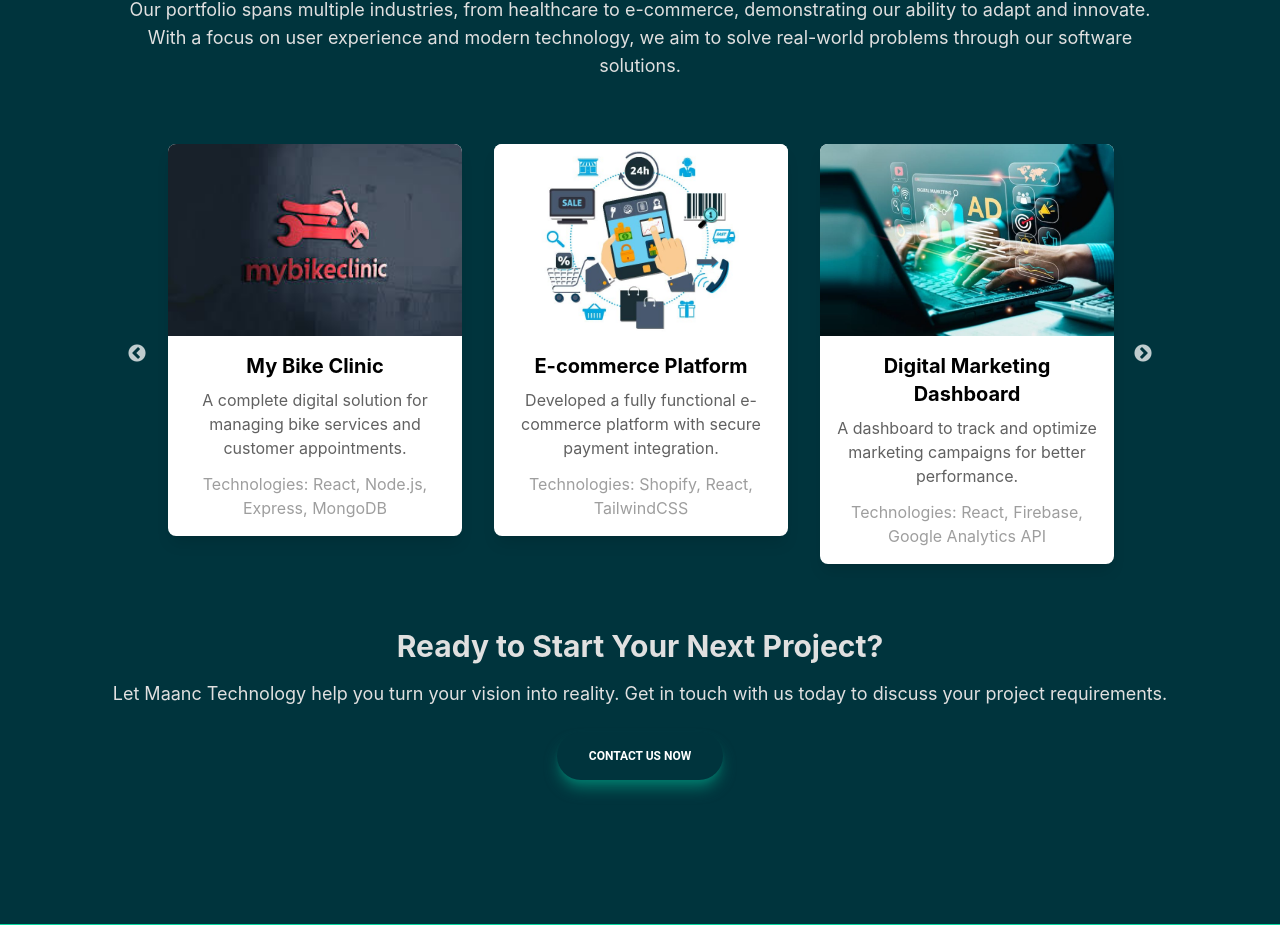
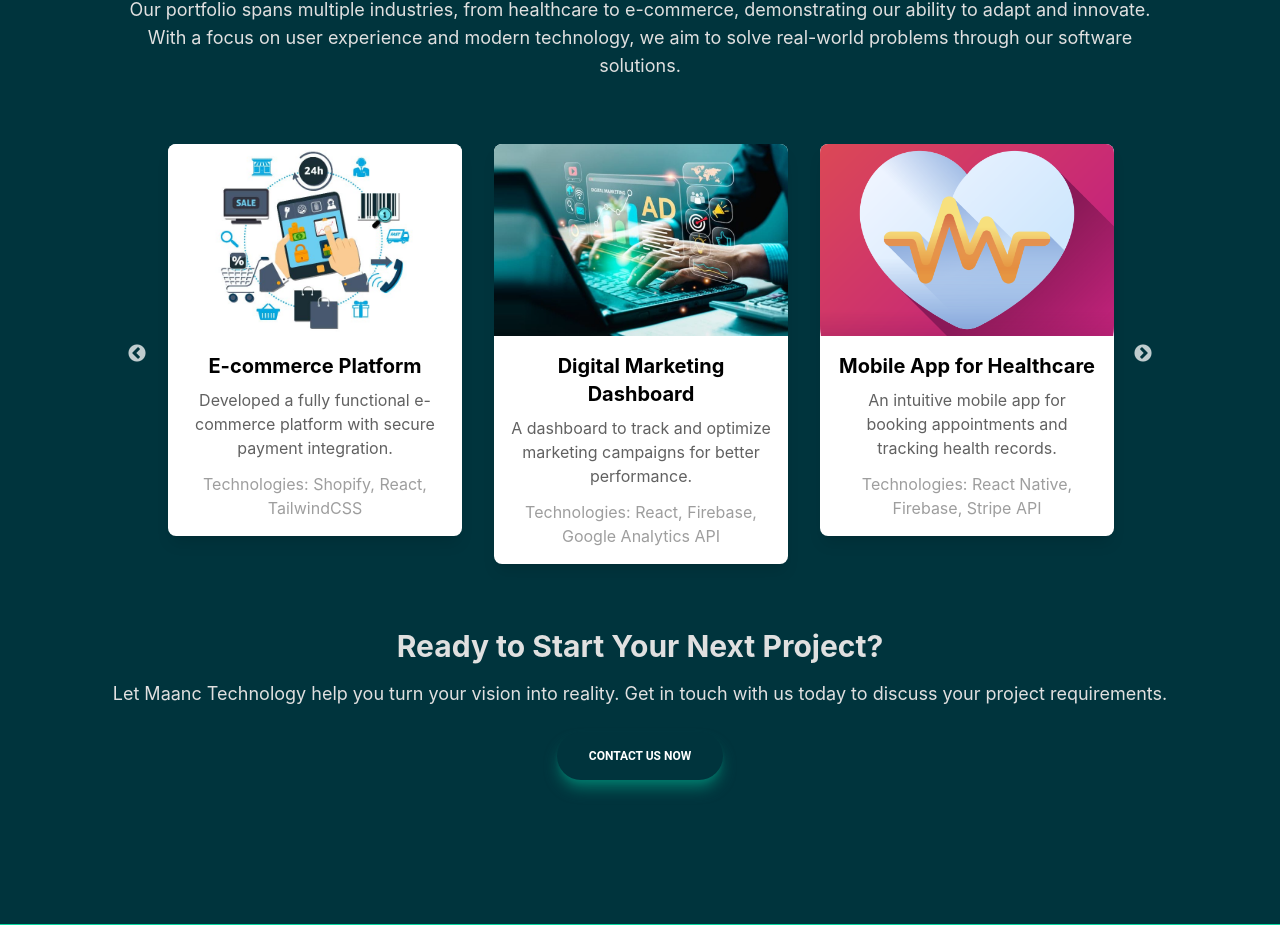
Before and after one commit to nirala7765/A2CN-App, a React (Create React App) app in the folder a2cnapp/: page /our-works in a window 1280 px wide. Shown: the part 813-1738 px from the top of the page. Built offline with nearby package versions, Linux system fonts and the light colour scheme; no server answers; what tailwindcss-gradients would draw is missing.

Commit message:
Autoplay added

```diff
--- a/a2cnapp/src/Pages/OurWork.js
+++ b/a2cnapp/src/Pages/OurWork.js
@@ -22,6 +22,8 @@ function OurWork() {
     speed: 500,
     slidesToShow: 3, // 3 slides on larger screens
     slidesToScroll: 1,
+    autoplay: true, // Enable autoplay
+    autoplaySpeed: 3000, // Set autoplay speed in milliseconds (3 seconds here)
     responsive: [
       {
         breakpoint: 1024, // Tablet view
```
